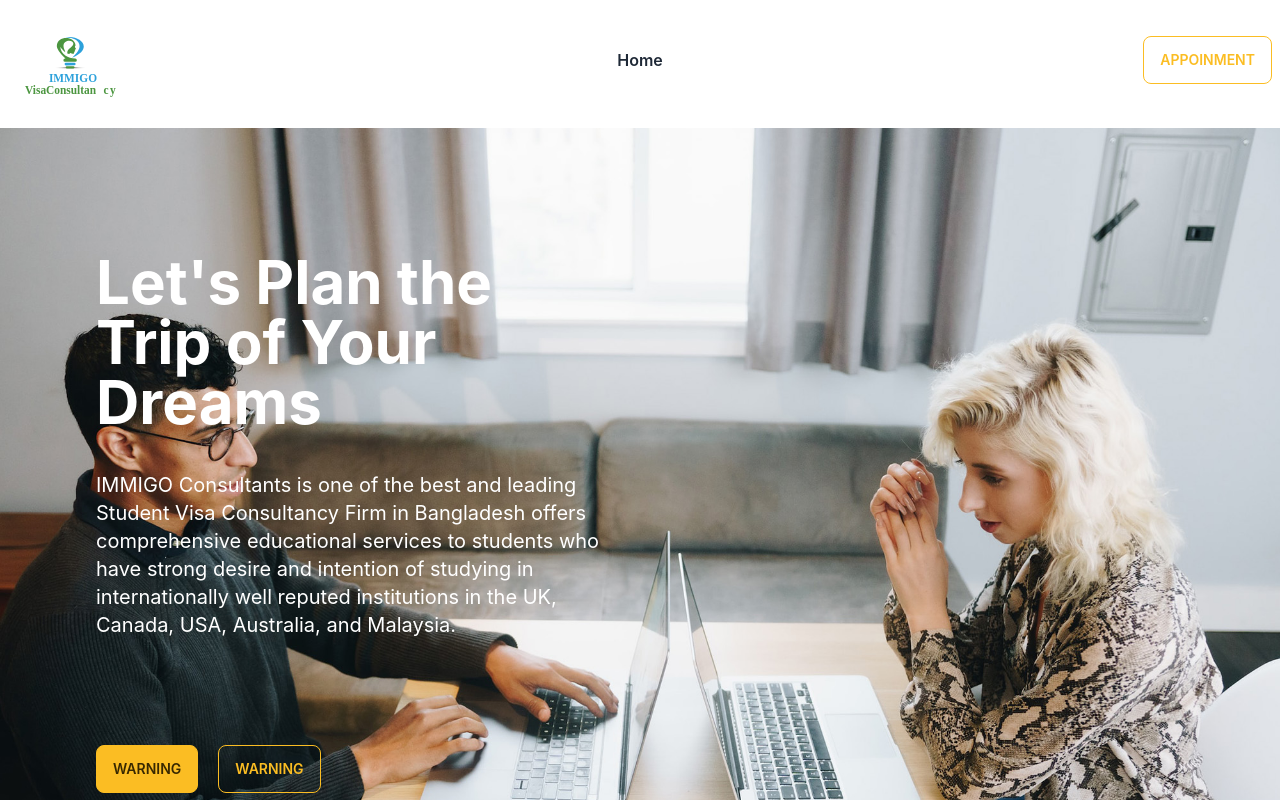
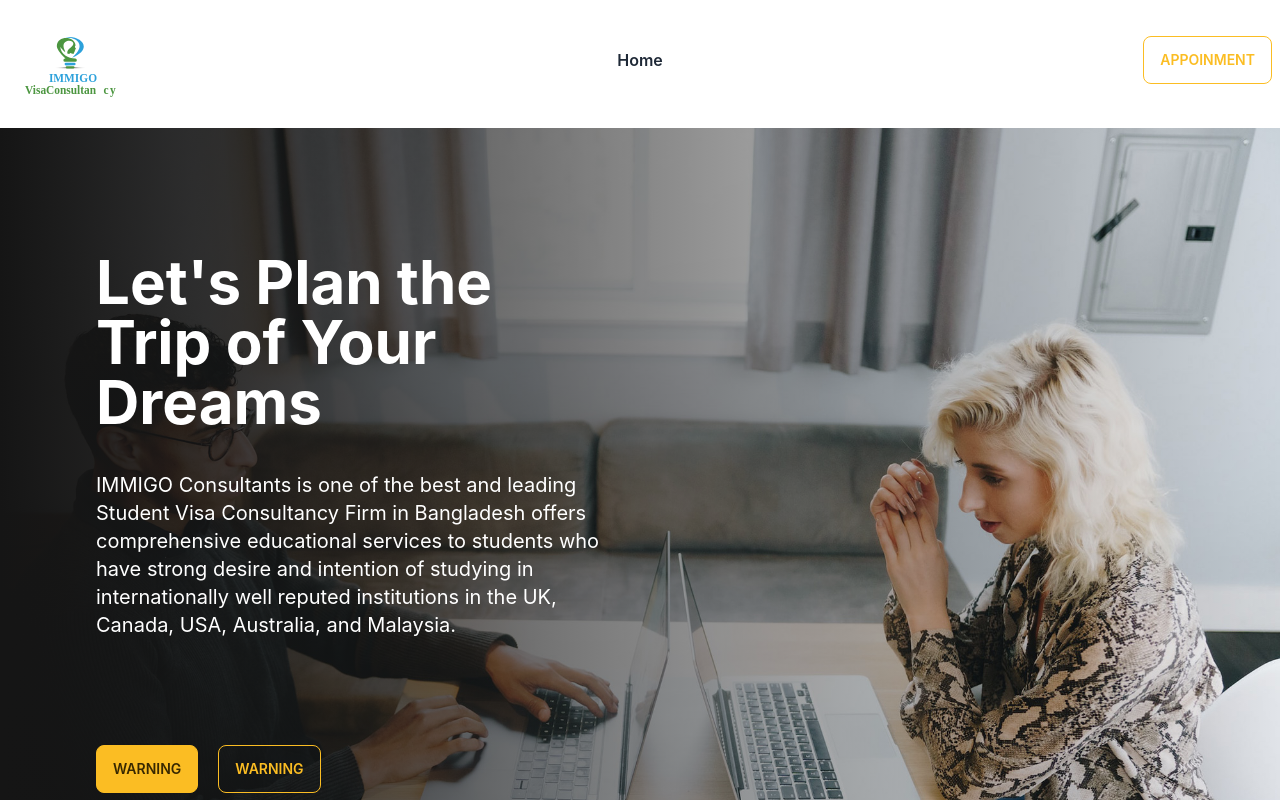
Before and after one commit to mamun-prodhan/Immigo-Visa-Consultancy-Client, a React (Create React App) app: page / in a window 1280 px wide. Shown: the top 800 px of the page. Built offline with nearby package versions, Linux system fonts and the light colour scheme.

Commit message:
banner slider added

```diff
--- /dev/null
+++ b/src/Pages/Home/Banner/Banner.css
@@ -0,0 +1,10 @@
+.carousel-img:after{
+    content: '';
+    position: absolute;
+    left: 0;
+    top: 0;
+    width: 100%;
+    height: 100%;
+    display: inline-block;
+    background: linear-gradient(to right,#151515 0%, rgba(21, 21, 21, 0) 100%);
+}
--- a/src/Pages/Home/Banner/Banner.js
+++ b/src/Pages/Home/Banner/Banner.js
@@ -3,52 +3,58 @@ import img1 from '../../../assets/slider/slider1.jpg';
 import img2 from '../../../assets/slider/slider2.jpg';
 import img3 from '../../../assets/slider/slider3.jpg';
 import img4 from '../../../assets/slider/slider4.jpg';
+import './Banner.css'
+import BannerItem from './BannerItem';
+
+
+const bannerData = [
+    {
+        image: img1,
+        prev: 4,
+        id: 1,
+        next: 2
+    },
+    {
+        image: img2,
+        prev: 1,
+        id: 2,
+        next: 3
+    },
+    {
+        image: img3,
+        prev: 2,
+        id: 3,
+        next: 4
+    },
+    {
+        image: img4,
+        prev: 3,
+        id: 4,
+        next: 1
+    }
+]
 
 const Banner = () => {
     return (
         <div className="carousel w-full">
-            <div id="slide1" className="carousel-item relative w-full">
-                <img src={img1} alt="" className="w-full" />
-                <div className="absolute flex justify-end transform -translate-y-1/2 left-24 top-1/4">
-                    <h1 className='text-6xl font-bold text-white'>
-                        Let's Plan the <br />
-                        Trip of Your <br />
-                        Dreams
-                    </h1>
-                </div>
-                <div className="absolute flex justify-end transform -translate-y-1/2 w-2/5 left-24 top-1/2">
-                    <p className='text-xl text-white'>IMMIGO Consultants is one of the best and leading Student Visa Consultancy Firm in Bangladesh offers comprehensive educational services to students who have strong desire and intention of studying in internationally well reputed institutions in the UK, Canada, USA, Australia, and Malaysia.</p>
-                </div>
-                <div className="absolute flex justify-start transform -translate-y-1/2 w-2/5 left-24 top-3/4">
-                    <button className="btn btn-warning mr-5">Warning</button>
-                    <button className="btn btn-outline btn-warning">Warning</button>
-                </div>
-                <div className="absolute flex justify-end transform -translate-y-1/2 left-5 right-5 bottom-0">
-                    <a href="#slide4" className="btn btn-circle mr-5">❮</a>
-                    <a href="#slide2" className="btn btn-circle">❯</a>
-                </div>
-            </div>
-            <div id="slide2" className="carousel-item relative w-full">
+
+            {
+                bannerData.map(slide => <BannerItem
+                key={slide.id}
+                slide={slide}
+                ></BannerItem>)
+            }
+
+
+            {/* <BannerItem image={img1}></BannerItem> */}
+            {/* <div id="slide2" className="carousel-item relative w-full">
                 <img src={img2} alt="" className="w-full" />
                 <div className="absolute flex justify-between transform -translate-y-1/2 left-5 right-5 top-1/2">
                     <a href="#slide1" className="btn btn-circle">❮</a>
                     <a href="#slide3" className="btn btn-circle">❯</a>
                 </div>
-            </div>
-            <div id="slide3" className="carousel-item relative w-full">
-                <img src={img3} alt="" className="w-full" />
-                <div className="absolute flex justify-between transform -translate-y-1/2 left-5 right-5 top-1/2">
-                    <a href="#slide2" className="btn btn-circle">❮</a>
-                    <a href="#slide4" className="btn btn-circle">❯</a>
-                </div>
-            </div>
-            <div id="slide4" className="carousel-item relative w-full">
-                <img src={img4} alt="" className="w-full" />
-                <div className="absolute flex justify-between transform -translate-y-1/2 left-5 right-5 top-1/2">
-                    <a href="#slide3" className="btn btn-circle">❮</a>
-                    <a href="#slide1" className="btn btn-circle">❯</a>
-                </div>
-            </div>
+            </div> */}
+
         </div>
     );
 };
--- /dev/null
+++ b/src/Pages/Home/Banner/BannerItem.js
@@ -0,0 +1,32 @@
+import React from 'react';
+
+const BannerItem = ({slide}) => {
+    const {image, id, prev, next} = slide;
+    return (
+        <div id={`slide${id}`} className="carousel-item relative w-full">
+                <div className='carousel-img'>
+                    <img src={image} alt="" className="w-full" />
+                </div>
+                <div className="absolute flex justify-end transform -translate-y-1/2 left-24 top-1/4">
+                    <h1 className='text-6xl font-bold text-white'>
+                        Let's Plan the <br />
+                        Trip of Your <br />
+                        Dreams
+                    </h1>
+                </div>
+                <div className="absolute flex justify-end transform -translate-y-1/2 w-2/5 left-24 top-1/2">
+                    <p className='text-xl text-white'>IMMIGO Consultants is one of the best and leading Student Visa Consultancy Firm in Bangladesh offers comprehensive educational services to students who have strong desire and intention of studying in internationally well reputed institutions in the UK, Canada, USA, Australia, and Malaysia.</p>
+                </div>
+                <div className="absolute flex justify-start transform -translate-y-1/2 w-2/5 left-24 top-3/4">
+                    <button className="btn btn-warning mr-5">Warning</button>
+                    <button className="btn btn-outline btn-warning">Warning</button>
+                </div>
+                <div className="absolute flex justify-end transform -translate-y-1/2 left-5 right-5 bottom-0">
+                    <a href={`#slide${prev}`} className="btn btn-circle mr-5">❮</a>
+                    <a href={`#slide${next}`} className="btn btn-circle">❯</a>
+                </div>
+            </div>
+    );
+};
+
+export default BannerItem;
```
